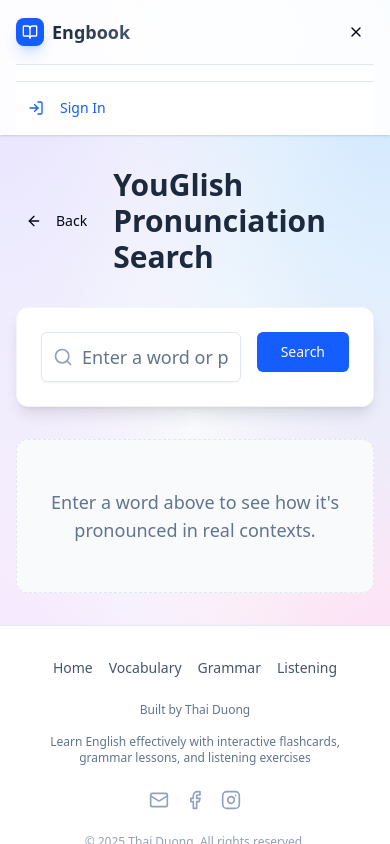
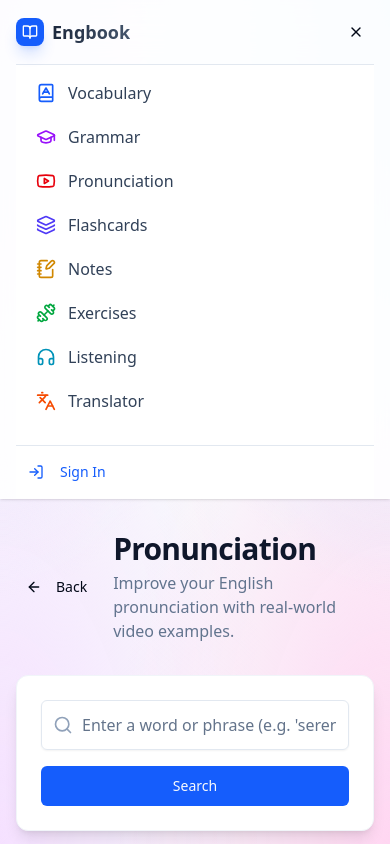
Before and after one commit to lntduong/engbook, a Next.js app: page /youglish in a window 390 px wide. Both pictures are taken after a click on the button 356 px from the left and 32 px from the top of the page. Shown: the top 844 px of the page. Built offline with nearby package versions, Linux system fonts and the light colour scheme; no server answers.

Commit message:
feat: Introduce responsive header with navigation and authentication, and add initial flashcard, vocabulary, translation, and pronunciation pages.

```diff
--- a/src/app/flashcard/page.tsx
+++ b/src/app/flashcard/page.tsx
@@ -203,7 +203,7 @@
                 )}
 
                 {/* Keyboard shortcuts hint */}
-                <div className="mt-12 text-center text-sm text-slate-400">
+                <div className="mt-12 text-center text-sm text-slate-400 hidden sm:block">
                     <p>Keyboard shortcuts: ← → (navigate) | Space (flip) | P (play audio)</p>
                 </div>
             </main>
--- a/src/app/translate/page.tsx
+++ b/src/app/translate/page.tsx
@@ -69,17 +69,20 @@
                     <Button variant="ghost" size="sm" onClick={() => router.push('/')}>
                         <ArrowLeft className="h-4 w-4 mr-2" /> Back
                     </Button>
-                    <h1 className="text-2xl font-bold text-slate-800">Translator</h1>
+                    <div>
+                        <h1 className="text-3xl font-bold text-slate-900 tracking-tight">Translator</h1>
+                        <p className="text-slate-500 mt-1">Instantly translate text between multiple languages.</p>
+                    </div>
                 </div>
 
                 {/* Translation Box */}
                 <div className="bg-white rounded-2xl shadow-sm border border-slate-200 overflow-hidden">
 
                     {/* Controls */}
-                    <div className="flex items-center justify-between p-4 border-b border-slate-100 bg-slate-50/50">
-                        <div className="flex items-center gap-2">
+                    <div className="flex flex-col sm:flex-row items-center justify-between p-4 border-b border-slate-100 bg-slate-50/50 gap-4">
+                        <div className="flex items-center gap-2 w-full sm:w-auto justify-between sm:justify-start">
                             <Select value={sourceLang} onValueChange={setSourceLang}>
-                                <SelectTrigger className="w-32 bg-white"><SelectValue placeholder="Detect" /></SelectTrigger>
+                                <SelectTrigger className="w-[45%] sm:w-32 bg-white"><SelectValue placeholder="Detect" /></SelectTrigger>
                                 <SelectContent>
                                     <SelectItem value="auto">Detect</SelectItem>
                                     {LANGUAGES.map(l => <SelectItem key={l.code} value={l.code}>{l.name}</SelectItem>)}
@@ -91,7 +94,7 @@
                             </Button>
 
                             <Select value={targetLang} onValueChange={setTargetLang}>
-                                <SelectTrigger className="w-32 bg-white"><SelectValue /></SelectTrigger>
+                                <SelectTrigger className="w-[45%] sm:w-32 bg-white"><SelectValue /></SelectTrigger>
                                 <SelectContent>
                                     {LANGUAGES.map(l => <SelectItem key={l.code} value={l.code}>{l.name}</SelectItem>)}
                                 </SelectContent>
@@ -101,7 +104,7 @@
                         <Button
                             onClick={handleTranslate}
                             disabled={loading || !sourceText}
-                            className="bg-blue-600 hover:bg-blue-700 text-white"
+                            className="bg-blue-600 hover:bg-blue-700 text-white w-full sm:w-auto"
                         >
                             {loading ? 'Translating...' : 'Translate'}
                         </Button>
--- a/src/app/vocab/page.tsx
+++ b/src/app/vocab/page.tsx
@@ -106,7 +106,7 @@
                             Back
                         </Button>
                         <div>
-                            <h1 className="text-3xl font-bold text-slate-900 tracking-tight">Vocabulary Box</h1>
+                            <h1 className="text-3xl font-bold text-slate-900 tracking-tight">Vocabulary</h1>
                             <p className="text-slate-500 mt-1">Manage and track your English vocabulary journey.</p>
                         </div>
                     </div>
--- a/src/app/youglish/page.tsx
+++ b/src/app/youglish/page.tsx
@@ -31,23 +31,26 @@
                     <ArrowLeft className="h-4 w-4 mr-2" />
                     Back
                 </Button>
-                <h1 className="text-3xl font-bold text-slate-800">
-                    YouGlish Pronunciation Search
-                </h1>
+                <div>
+                    <h1 className="text-3xl font-bold text-slate-900 tracking-tight">
+                        Pronunciation
+                    </h1>
+                    <p className="text-slate-500 mt-1">Improve your English pronunciation with real-world video examples.</p>
+                </div>
             </div>
 
             <div className="bg-white rounded-xl shadow-lg p-6 mb-8 border border-slate-100">
-                <form onSubmit={handleSearch} className="flex gap-4">
+                <form onSubmit={handleSearch} className="flex flex-col sm:flex-row gap-4">
                     <div className="relative flex-1">
                         <Search className="absolute left-3 top-1/2 transform -translate-y-1/2 text-slate-400 h-5 w-5" />
                         <Input
                             value={input}
                             onChange={(e) => setInput(e.target.value)}
                             placeholder="Enter a word or phrase (e.g. 'serendipity')"
-                            className="pl-10 text-lg py-6"
+                            className="pl-10 text-base sm:text-lg py-6"
                         />
                     </div>
-                    <Button type="submit" size="lg" className="bg-blue-600 hover:bg-blue-700">
+                    <Button type="submit" size="lg" className="bg-blue-600 hover:bg-blue-700 w-full sm:w-auto">
                         Search
                     </Button>
                 </form>
--- a/src/components/Header.tsx
+++ b/src/components/Header.tsx
@@ -1,7 +1,10 @@
 'use client';
 
 import Link from 'next/link';
-import { BookOpen, Menu, X, LogIn, LogOut, Shield, User } from 'lucide-react';
+import {
+  BookOpen, Menu, X, LogIn, LogOut, Shield, User,
+  BookA, GraduationCap, NotebookPen, Dumbbell, Youtube, Layers, Languages, Headphones
+} from 'lucide-react';
 import { Button } from "@/components/ui/button";
 import { useState, useEffect } from 'react';
 import { useSession, signOut } from 'next-auth/react';
@@ -83,7 +86,65 @@
         {mobileMenuOpen && (
           <div className="sm:hidden border-t border-slate-200 py-2 bg-white/95">
             <nav className="flex flex-col space-y-1">
-              {/* Mobile Navigation Links Removed */}
+              {/* Mobile Navigation Links */}
+              <div className="px-2 pb-3 space-y-1">
+                <Link
+                  href="/vocab"
+                  onClick={() => setMobileMenuOpen(false)}
+                  className="flex items-center px-3 py-2 text-base font-medium text-slate-700 rounded-md hover:bg-slate-50 hover:text-blue-600 transition-colors"
+                >
+                  <BookA className="w-5 h-5 mr-3 text-blue-600" /> Vocabulary
+                </Link>
+                <Link
+                  href="/grammar"
+                  onClick={() => setMobileMenuOpen(false)}
+                  className="flex items-center px-3 py-2 text-base font-medium text-slate-700 rounded-md hover:bg-slate-50 hover:text-purple-600 transition-colors"
+                >
+                  <GraduationCap className="w-5 h-5 mr-3 text-purple-600" /> Grammar
+                </Link>
+                <Link
+                  href="/youglish"
+                  onClick={() => setMobileMenuOpen(false)}
+                  className="flex items-center px-3 py-2 text-base font-medium text-slate-700 rounded-md hover:bg-slate-50 hover:text-red-600 transition-colors"
+                >
+                  <Youtube className="w-5 h-5 mr-3 text-red-600" /> Pronunciation
+                </Link>
+                <Link
+                  href="/flashcard"
+                  onClick={() => setMobileMenuOpen(false)}
+                  className="flex items-center px-3 py-2 text-base font-medium text-slate-700 rounded-md hover:bg-slate-50 hover:text-indigo-600 transition-colors"
+                >
+                  <Layers className="w-5 h-5 mr-3 text-indigo-600" /> Flashcards
+                </Link>
+                <Link
+                  href="/notes"
+                  onClick={() => setMobileMenuOpen(false)}
+                  className="flex items-center px-3 py-2 text-base font-medium text-slate-700 rounded-md hover:bg-slate-50 hover:text-yellow-600 transition-colors"
+                >
+                  <NotebookPen className="w-5 h-5 mr-3 text-yellow-600" /> Notes
+                </Link>
+                <Link
+                  href="/exercises"
+                  onClick={() => setMobileMenuOpen(false)}
+                  className="flex items-center px-3 py-2 text-base font-medium text-slate-700 rounded-md hover:bg-slate-50 hover:text-green-600 transition-colors"
+                >
+                  <Dumbbell className="w-5 h-5 mr-3 text-green-600" /> Exercises
+                </Link>
+                <Link
+                  href="/listening"
+                  onClick={() => setMobileMenuOpen(false)}
+                  className="flex items-center px-3 py-2 text-base font-medium text-slate-700 rounded-md hover:bg-slate-50 hover:text-cyan-600 transition-colors"
+                >
+                  <Headphones className="w-5 h-5 mr-3 text-cyan-600" /> Listening
+                </Link>
+                <Link
+                  href="/translate"
+                  onClick={() => setMobileMenuOpen(false)}
+                  className="flex items-center px-3 py-2 text-base font-medium text-slate-700 rounded-md hover:bg-slate-50 hover:text-orange-600 transition-colors"
+                >
+                  <Languages className="w-5 h-5 mr-3 text-orange-600" /> Translator
+                </Link>
+              </div>
 
               {/* Mobile Auth */}
               <div className="border-t border-slate-200 pt-2 mt-2">
```
